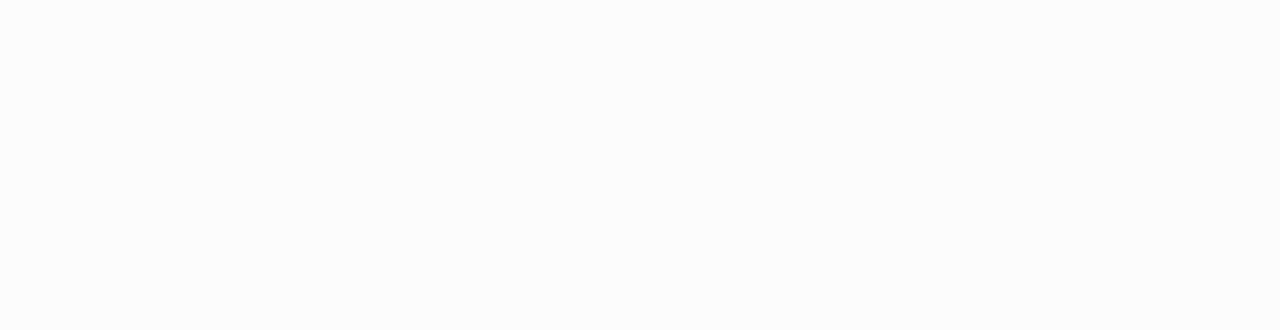
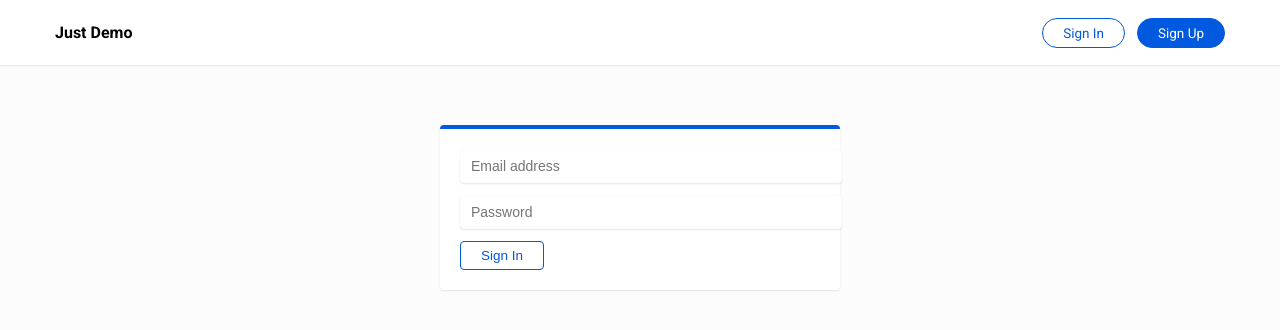
Before and after one commit to stvcvk/taskify-frontend, a Nuxt app: page /login in a window 1280 px wide. Before the commit this address had no page. Shown: the top 330 px of the page. Built offline with nearby package versions, Linux system fonts and the light colour scheme.

Commit message:
Added login page & changed style

```diff
--- a/assets/components/header.scss
+++ b/assets/components/header.scss
@@ -0,0 +1,43 @@
+.header {
+	width: 100%;
+	background: #fff;
+	box-shadow: 0 1px 2px 0 rgba(0, 0, 0, .1);
+}
+
+.header .container {
+	display: flex;
+	width: 1170px;
+	margin: 0 auto;
+	height: 65px;
+	align-items: center;
+}
+
+.login-navigation {
+	display: flex;
+}
+
+.login-navigation a {
+	text-decoration: none;
+	display: block;
+	padding: 6px 20px;
+	border-radius: 30px;
+	border: 1.5px solid #0059DE;
+	font-size: 13.5px;
+	margin-right: 12px;
+	color: #0059DE;
+	transition: 300ms all ease-in-out;
+}
+
+.login-navigation a:hover {
+	background-color: #0059DE;
+	color: #fff;
+}
+
+.login-navigation a.filled {
+	background-color: #0059DE;
+	color: #fff;
+}
+
+.login-navigation a:last-child {
+	margin-right: 0;
+}
--- /dev/null
+++ b/assets/components/login.scss
@@ -0,0 +1,47 @@
+.box {
+	border-top: 4px solid #0059DE;
+	padding: 20px;
+	width: 360px;
+	margin: 0 auto;
+	box-shadow: 0 1px 2px 0 rgba(0, 0, 0, .1);
+	border-radius: 4px;
+	margin-top: 60px;
+	background: #fff;
+}
+
+input {
+	display: block;
+	width: 100%;
+	padding: 8px 10px;
+	border: 1px solid #fcfcfc;
+	border-radius: 4px;
+	box-shadow: 0 1px 2px 0 rgba(0, 0, 0, .1);
+	font-size: 14px;
+	margin-bottom: 12px;
+}
+
+button {
+	text-decoration: none;
+	display: block;
+	padding: 6px 20px;
+	border-radius: 4px;
+	border: 1.5px solid #0059DE;
+	font-size: 13.5px;
+	margin-right: 12px;
+	color: #0059DE;
+	background: #fff;
+	transition: 300ms all ease-in-out;
+	cursor: pointer;
+}
+
+button:hover {
+	background-color: #0059DE;
+	color: #fff;
+}
+
+span.error {
+	display: block;
+	font-size: 14px;
+	color: #cf000f;
+	margin-bottom: 12px;
+}
--- a/assets/main.scss
+++ b/assets/main.scss
@@ -6,6 +6,7 @@
 	padding: 0;
 	border: none;
 	outline: none;
+	font-size: 1em;
 }
 
 body {
@@ -13,6 +14,7 @@
 	background: #fcfcfc;
 }
 
-input {
-	border: 1px solid #ddd;
+.container {
+	width: 1170px;
+	margin: 0 auto;
 }
--- /dev/null
+++ b/components/Header.vue
@@ -0,0 +1,32 @@
+<template>
+	<div class="header">
+		<div class="container">
+			<h2>Just Demo</h2>
+
+			<div style="flex-grow: 1;"/>
+
+			<div v-if="$store.state.auth.user">
+				<span>{{ $store.state.auth.user.name }}</span>
+				<a @click="logout">Logout</a>
+			</div>
+			<div class="login-navigation" v-else>
+				<nuxt-link to="/login">Sign In</nuxt-link>
+				<nuxt-link class="filled" to="/register">Sign Up</nuxt-link>
+			</div>
+		</div>
+	</div>
+</template>
+
+<script>
+export default {
+	methods: {
+		logout() {
+      this.$store.dispatch('auth/logout').then(response => { this.$router.push('/') })
+    },
+	}
+}
+</script>
+
+<style>
+	@import '~/assets/components/header.scss';
+</style>
--- a/components/auth/Login.vue
+++ b/components/auth/Login.vue
@@ -1,10 +1,13 @@
 <template>
 	<div>
-		<form @submit.prevent="submit">
-			<input type="email" v-model="fields.username">
-			<input type="password" v-model="fields.password">
-			<button type="submit">Submit</button>
-		</form>
+		<div class="box">
+			<form @submit.prevent="submit">
+				<span class="error" v-if="error">{{ error }}</span>
+				<input type="email" v-model="fields.username" placeholder="Email address">
+				<input type="password" v-model="fields.password" placeholder="Password">
+				<button type="submit">Sign In</button>
+			</form>
+		</div>
 	</div>
 </template>
 
@@ -15,17 +18,24 @@
 			fields: {
 				username: '',
 				password: '',
-			}
+			},
+			error: null,
 		}
 	},
 	methods: {
 		submit() {
 			this.$store.dispatch('auth/login', this.fields).then(response => {
+				if (this.error) this.error = null;
 				for (let key in this.fields) {
 					this.fields[key] = '';
 				}
-			}).catch(error => { console.log(error) });
+				this.$router.push('/home');
+			}).catch(error => { this.error = error.response.data; });
 		}
 	}
 }
 </script>
+
+<style>
+	@import url('~/assets/components/login.scss');
+</style>
--- /dev/null
+++ b/middleware/authenticated.js
@@ -0,0 +1,5 @@
+export default function({ store, redirect }) {
+	if (!store.state.auth.user && !store.state.auth.token) {
+		return redirect('/');
+	}
+}
--- /dev/null
+++ b/pages/home.vue
@@ -0,0 +1,15 @@
+<template>
+	<div>
+		<Header />
+
+		<h1>Welcome to home!</h1>
+	</div>
+</template>
+
+<script>
+import Header from '~/components/Header.vue'
+export default {
+	middleware: 'authenticated',
+	components: { Header, }
+}
+</script>
--- a/pages/index.vue
+++ b/pages/index.vue
@@ -1,22 +1,20 @@
 <template>
   <div>
-    <h1>Hello World</h1>
-    {{ $store.state.auth.user || 'Not Logged In' }} <a @click="logout">Logout</a>
-    <Login />
+    <Header />
+    <div class="container">
+      <h1>Hello guys this is just a test</h1>
+    </div>
   </div>
 </template>
 
 <script>
-import Login from '~/components/auth/Login.vue'
+import Header from '~/components/Header.vue';
 export default {
   components: {
-    Login,
+    Header,
   },
   methods: {
-    logout() {
-      this.$store.dispatch('auth/logout').then(response => { console.log(response) })
-        .catch(error => { console.log(error) })
-    },
+
   }
 }
 </script>
--- /dev/null
+++ b/pages/login.vue
@@ -0,0 +1,14 @@
+<template>
+	<div>
+		<Header />
+		<Login />
+	</div>
+</template>
+
+<script>
+import Header from '~/components/Header.vue';
+import Login from '~/components/auth/Login.vue'
+export default {
+	components: { Header, Login, }
+}
+</script>
```
Also changed, not shown: components/header.vue (deleted, +0 -17 lines).
